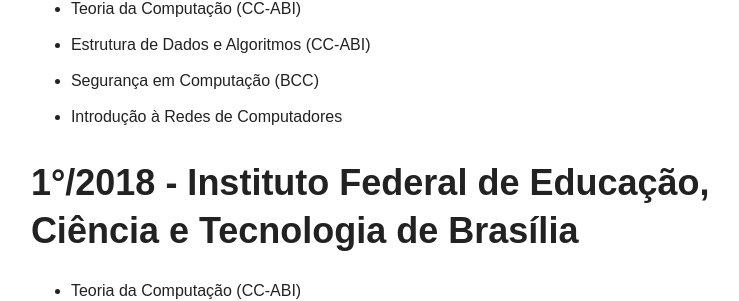
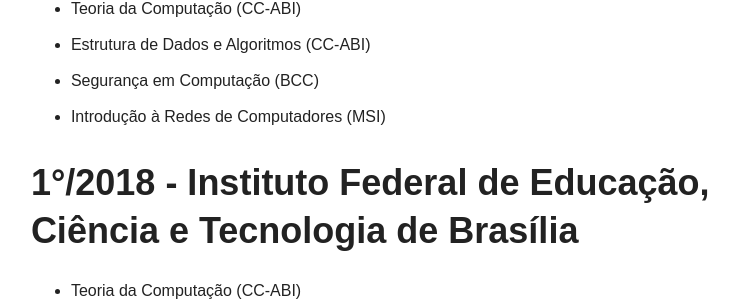
Before and after one commit to danielsaad/danielsaad.github.io, a Jekyll site: the page built from disciplinas/index.md, in a window 1280 px wide and 900 px high, scrolled down 372 px. Shown: the part 152-453 px from the top of the window, without its empty margins (255-994 px from the left). Built offline with Jekyll 4.4.1, drawn with Linux system fonts in a browser that asks for light colours; nearby versions of some CDN libraries.

Commit message:
Adicionando nova disciplina 2018/1

```diff
--- a/disciplinas/index.md
+++ b/disciplinas/index.md
@@ -9,7 +9,7 @@
 * Teoria da Computação (CC-ABI)
 * Estrutura de Dados e Algoritmos (CC-ABI)
 * Segurança em Computação (BCC)
-* Introdução à Redes de Computadores
+* Introdução à Redes de Computadores (MSI)
 
 
 # 1°/2018 - Instituto Federal de Educação, Ciência e Tecnologia de Brasília
```
